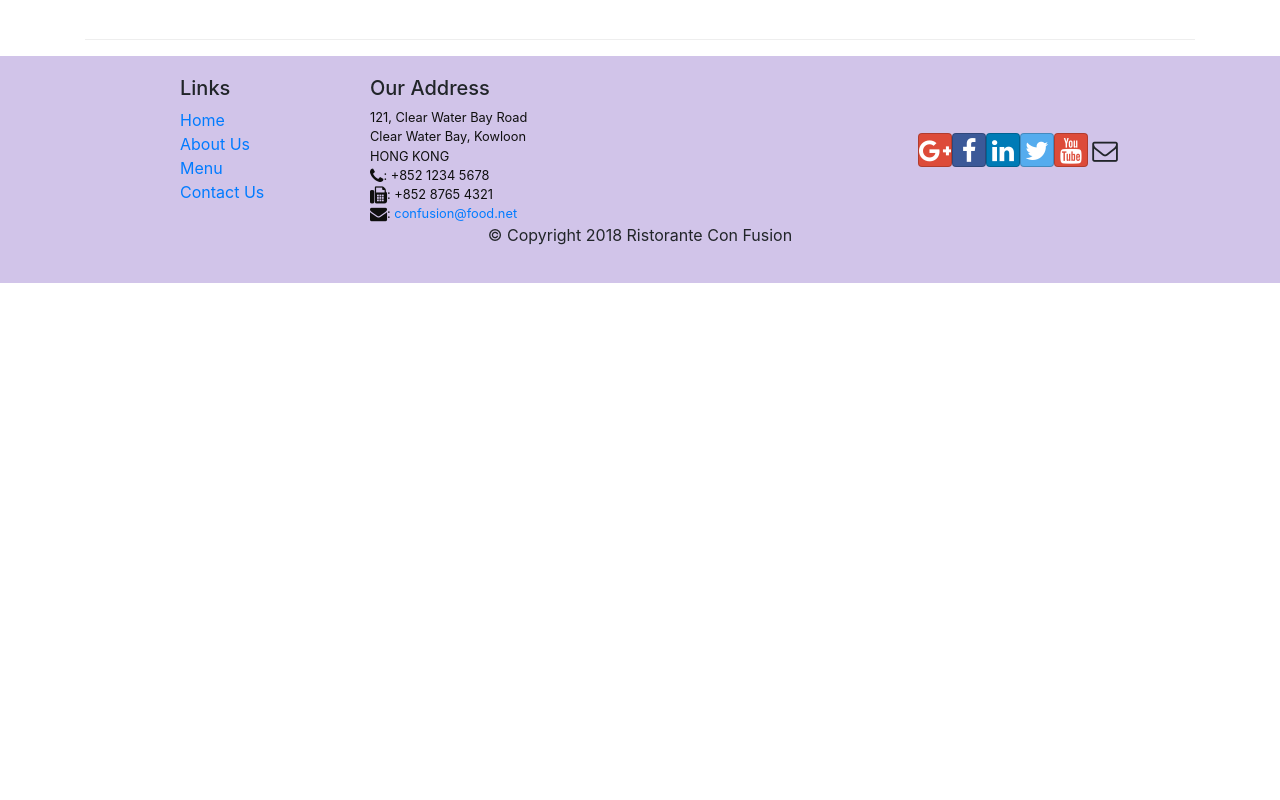
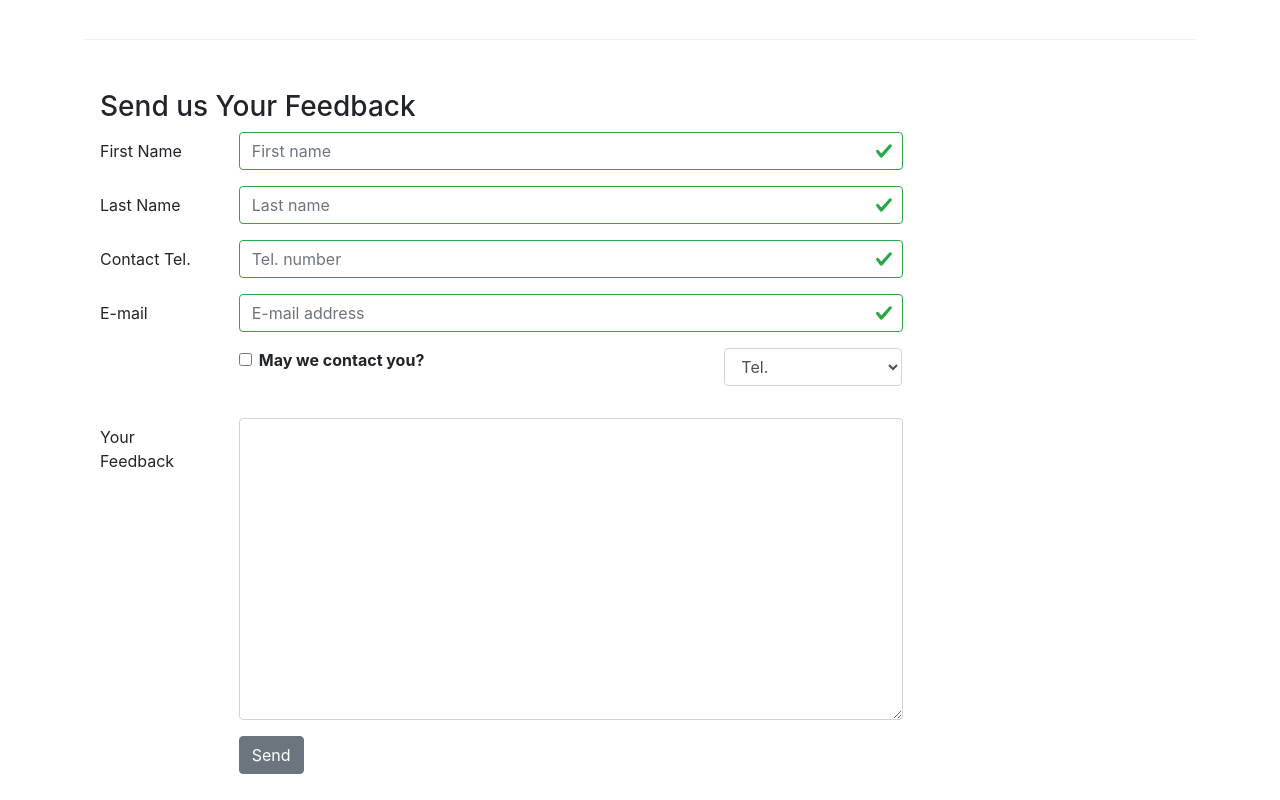
Before and after one commit to azizulbappy0096/coursera, a React (Create React App) app: page /contactus in a window 1280 px wide. Shown: the part 840-1640 px from the top of the page. Before the commit the page ends 1123 px from the top, so only its background shows below. Built offline with nearby package versions, Linux system fonts and the light colour scheme.

Commit message:
form section done

```diff
--- a/src/components/ContactComponent.js
+++ b/src/components/ContactComponent.js
@@ -1,8 +1,110 @@
-import React from "react";
+import React, { Component } from "react";
 import { Link } from "react-router-dom";
-import { Breadcrumb, BreadcrumbItem } from "reactstrap";
+import {
+  Breadcrumb,
+  BreadcrumbItem,
+  Button,
+  Col,
+  Form,
+  FormFeedback,
+  FormGroup,
+  Input,
+  Label,
+} from "reactstrap";
 
-function Contact(props) {
+class Contact extends Component {
+  constructor(props) {
+    super(props);
+    this.state = {
+      firstname: "",
+      lastname: "",
+      email: "",
+      contactTel: "",
+      contactMe: false,
+      contactType: "tel",
+      message: "",
+      touched: {
+        firstname: false,
+        lastname: false,
+        email: false,
+        contactTel: false,
+      },
+    };
+    this.handleInputChange = this.handleInputChange.bind(this);
+    this.handleSubmit = this.handleSubmit.bind(this);
+    this.handleBlur = this.handleBlur.bind(this);
+    this.validator = this.validator.bind(this);
+  }
+
+  handleInputChange(e) {
+    let target = e.target;
+    let name = target.name;
+    let value = target.type === "checkbox" ? target.checked : target.value;
+
+    this.setState({
+      [name]: value,
+    });
+  }
+
+  handleSubmit(e) {
+    e.preventDefault();
+    let go = JSON.stringify(this.state);
+    alert(go);
+  }
+
+  handleBlur(name) {
+    this.setState({
+      touched: {
+        ...this.state.touched,
+        [name]: true,
+      },
+    });
+  }
+
+  validator(firstname, lastname, contactTel, email) {
+    let errors = {
+      firstname: "",
+      lastname: "",
+      email: "",
+      contactTel: "",
+    };
+
+    // firstname
+    if (this.state.touched.firstname && firstname.length < 3) {
+      errors.firstname = "Firstname should at least 3 character long";
+    } else {
+      errors.firstname = "";
+    }
+    // lastname
+    if (this.state.touched.lastname && lastname.length < 3) {
+      errors.lastname = "lastname should at least 3 character long";
+    } else {
+      errors.lastname = "";
+    }
+    // email
+    const regexEmail = /^[A-Za-z0-9]+@\D+\..{2,3}$/;
+    if (this.state.touched.email && !regexEmail.test(email)) {
+      errors.email = "E-mail must be valid";
+    } else {
+      errors.email = "";
+    }
+    // tel number
+    const regexTel = /^\d+$/;
+    if (this.state.touched.contactTel && !regexTel.test(contactTel)) {
+      errors.contactTel = "Tel number must be number";
+    } else {
+      errors.contactTel = "";
+    }
+    return errors;
+  }
+
+  render() {
+    let errors = this.validator(
+      this.state.firstname,
+      this.state.lastname,
+      this.state.contactTel,
+      this.state.email
+    );
     return (
       <div className="container">
         <div className="row mt-2">
@@ -63,8 +165,141 @@ function Contact(props) {
             </div>
           </div>
         </div>
+        <div className="row row-content">
+          <div className="col-12">
+            <h3> Send us Your Feedback </h3>
+          </div>
+          <Form onSubmit={this.handleSubmit} className="col-12 col-md-9">
+            <FormGroup row>
+              <Label for="firstname" md={2}>
+                {" "}
+                First Name{" "}
+              </Label>
+              <Col md={10}>
+                <Input
+                  type="text"
+                  id="firstname"
+                  name="firstname"
+                  placeholder="First name"
+                  valid={errors.firstname === ""}
+                  invalid={errors.firstname !== ""}
+                  onBlur={() => this.handleBlur("firstname")}
+                  onChange={this.handleInputChange}
+                />
+                <FormFeedback>{errors.firstname}</FormFeedback>
+              </Col>
+            </FormGroup>
+            <FormGroup row>
+              <Label for="lastname" md={2}>
+                {" "}
+                Last Name{" "}
+              </Label>
+              <Col md={10}>
+                <Input
+                  type="text"
+                  id="lastname"
+                  name="lastname"
+                  placeholder="Last name"
+                  valid={errors.lastname === ""}
+                  invalid={errors.lastname !== ""}
+                  onBlur={() => this.handleBlur("lastname")}
+                  onChange={this.handleInputChange}
+                />
+                <FormFeedback>{errors.lastname}</FormFeedback>
+              </Col>
+            </FormGroup>
+            <FormGroup row>
+              <Label for="contactTel" md={2}>
+                {" "}
+                Contact Tel.{" "}
+              </Label>
+              <Col md={10}>
+                <Input
+                  type="tel"
+                  id="contactTel"
+                  name="contactTel"
+                  placeholder="Tel. number"
+                  valid={errors.contactTel === ""}
+                  invalid={errors.contactTel !== ""}
+                  onBlur={() => this.handleBlur("contactTel")}
+                  onChange={this.handleInputChange}
+                />
+                <FormFeedback>{errors.contactTel}</FormFeedback>
+              </Col>
+            </FormGroup>
+            <FormGroup row>
+              <Label for="email" md={2}>
+                {" "}
+                E-mail{" "}
+              </Label>
+              <Col md={10}>
+                <Input
+                  type="email"
+                  id="email"
+                  name="email"
+                  placeholder="E-mail address"
+                  valid={errors.email === ""}
+                  invalid={errors.email !== ""}
+                  onBlur={() => this.handleBlur("email")}
+                  onChange={this.handleInputChange}
+                />
+                <FormFeedback>{errors.email}</FormFeedback>
+              </Col>
+            </FormGroup>
+            <FormGroup row>
+              <Col md={{ size: 6, offset: 2 }}>
+                <FormGroup check>
+                  <Label check>
+                    <Input
+                      type="checkbox"
+                      name="contactMe"
+                      checked={this.state.contactMe}
+                      onChange={this.handleInputChange}
+                    />
+                    <strong> May we contact you? </strong>
+                  </Label>
+                </FormGroup>
+              </Col>
+              <Col md={{ size: 3, offset: 1 }}>
+                <FormGroup>
+                  <Input
+                    type="select"
+                    id="contactType"
+                    name="contactType"
+                    value={this.state.contactType}
+                    onChange={this.handleInputChange}
+                  >
+                    <option value="tel"> Tel. </option>
+                    <option value="email"> E-mail </option>
+                  </Input>
+                </FormGroup>
+              </Col>
+            </FormGroup>
+            <FormGroup row>
+              <Label for="message" md={2}>
+                Your Feedback
+              </Label>
+              <Col md={10}>
+                <Input
+                  type="textarea"
+                  rows="12"
+                  id="message"
+                  name="message"
+                  placeholder=""
+                  onChange={this.handleInputChange}
+                />
+              </Col>
+            </FormGroup>
+            <FormGroup row>
+              <Col md={{ size: 10, offset: 2 }}>
+                <Button type="submit">Send</Button>
+              </Col>
+            </FormGroup>
+          </Form>
+        </div>
       </div>
     );
   }
+}
 
 export default Contact;
--- a/src/components/HeaderComponent.js
+++ b/src/components/HeaderComponent.js
@@ -1,8 +1,16 @@
 import React, { Component } from "react";
 import { NavLink } from "react-router-dom";
 import {
+  Button,
   Collapse,
+  Form,
+  FormGroup,
+  Input,
   Jumbotron,
+  Label,
+  Modal,
+  ModalBody,
+  ModalHeader,
   Nav,
   Navbar,
   NavbarBrand,
@@ -11,20 +19,32 @@ import {
 } from "reactstrap";
 
 export default class Header extends Component {
-
   constructor(props) {
-        super(props)
+    super(props);
     this.state = {
-            collapse: false
+      collapse: false,
+      modal: false,
+    };
+    this.toggleNavbar = this.toggleNavbar.bind(this);
+    this.toggleModal = this.toggleModal.bind(this);
+    this.handleLogin = this.handleLogin.bind(this);
   }
-        this.toggleNavbar = this.toggleNavbar.bind(this)
-    }
-
 
   toggleNavbar() {
     this.setState({
-            collapse: !this.state.collapse
-        })
+      collapse: !this.state.collapse,
+    });
+  }
+  toggleModal() {
+    this.setState({
+      modal: !this.state.modal,
+    });
+  }
+  handleLogin(e) {
+    e.preventDefault()
+    this.toggleModal();
+    let go = `username: ${this.username.value}, password: ${this.password.value}, remember: ${this.remember.checked}`
+    alert(go)
   }
 
   render() {
@@ -41,7 +61,11 @@ export default class Header extends Component {
               />
             </NavbarBrand>
             <NavbarToggler onClick={this.toggleNavbar} />
-            <Collapse isOpen={this.state.collapse} navbar className="flex-grow-0">
+            <Collapse
+              isOpen={this.state.collapse}
+              navbar
+              className="flex-grow-0"
+            >
               <Nav navbar>
                 <NavItem>
                   <NavLink to="/home" className="nav-link">
@@ -67,6 +91,12 @@ export default class Header extends Component {
                     Contact Us
                   </NavLink>
                 </NavItem>
+                <NavItem>
+                  <Button outline className="ml-4" onClick={this.toggleModal}>
+                    <span className="fa fa-sign-in"></span>
+                    Login
+                  </Button>
+                </NavItem>
               </Nav>
             </Collapse>
           </div>
@@ -85,6 +115,38 @@ export default class Header extends Component {
             </div>
           </div>
         </Jumbotron>
+        <Modal isOpen={this.state.modal} toggle={this.toggleModal}>
+          <ModalHeader toggle={this.toggleModal}>Login</ModalHeader>
+          <ModalBody>
+            <Form onSubmit={this.handleLogin}>
+              <FormGroup>
+                <Label for="username"> Username </Label>
+                <Input type="text" id="username" innerRef={(e) => this.username = e} />
+              </FormGroup>
+              <FormGroup>
+                <Label for="password"> Password </Label>
+                <Input type="password" id="password" innerRef={(e) => this.password = e} />
+              </FormGroup>
+              <FormGroup check>
+                <Label check>
+                  <Input type="checkbox" name="remember" innerRef={(e) => this.remember = e} />
+                  Remember me?
+                </Label>
+              </FormGroup>
+              <FormGroup>
+                <Button
+                  type="submit"
+                  value="submit"
+                  color="primary"
+                  className="mt-2"
+                >
+                  {" "}
+                  Log in{" "}
+                </Button>
+              </FormGroup>
+            </Form>
+          </ModalBody>
+        </Modal>
       </>
     );
   }
```
Lines whose indentation alone changed are shown as unchanged.
